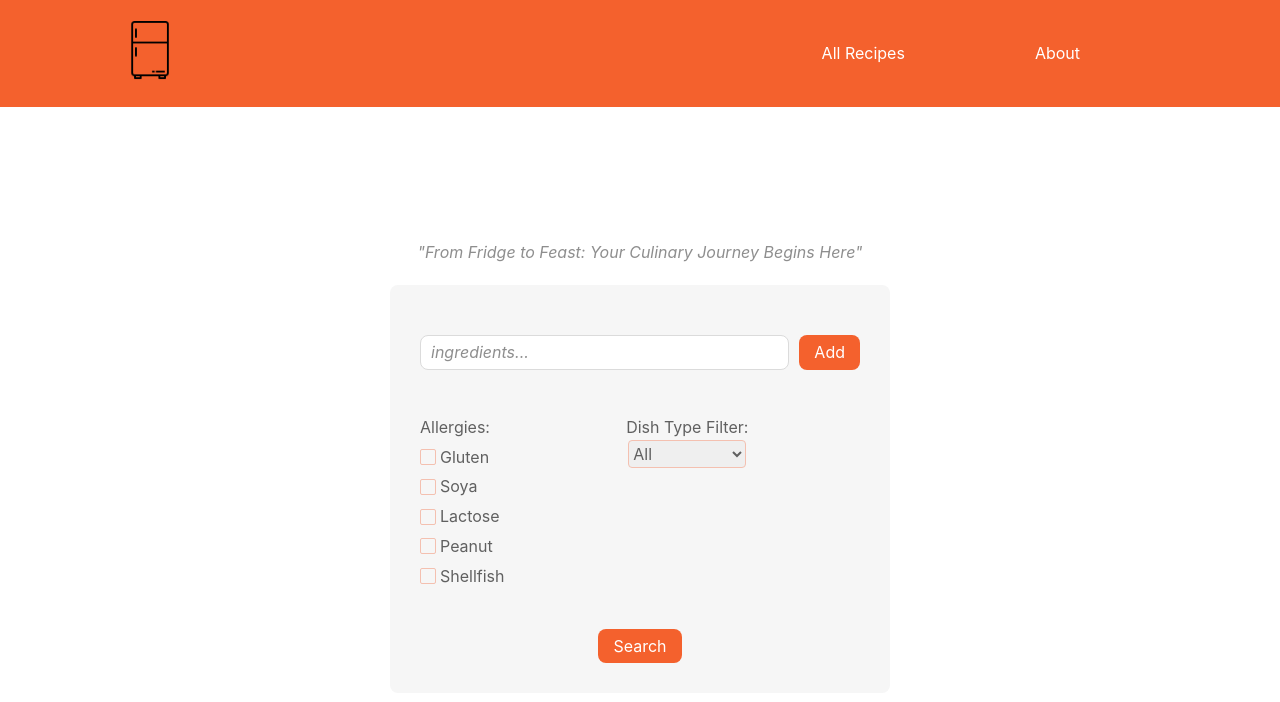
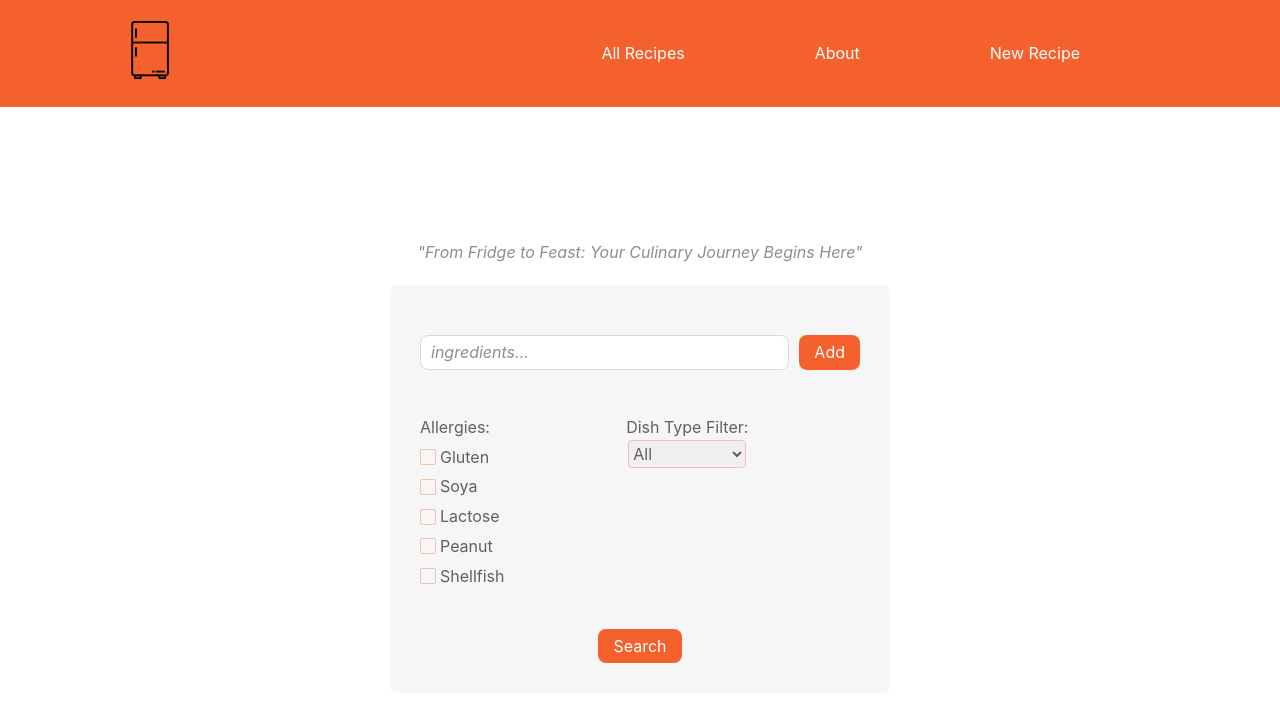
Before and after one commit to KubraTY/The-Fridge, a React (Vite) app: page / in a window 1280 px wide. Shown: the top 702 px of the page. Built offline with nearby package versions, Linux system fonts and the light colour scheme.

Commit message:
new recipe link added

```diff
--- a/src/components/Navbar.jsx
+++ b/src/components/Navbar.jsx
@@ -18,6 +18,9 @@ const Navbar = () => {
                 <NavLink to='/about' className={({ isActive }) => (isActive ? 'active' : '')}>
                 <li>About</li>
                 </NavLink>
+                <NavLink to='/newRecipe' className={({ isActive }) => (isActive ? 'active' : '')}>
+                <li>New Recipe</li>
+                </NavLink>
             </div>
         </ul>
         </nav>
```
